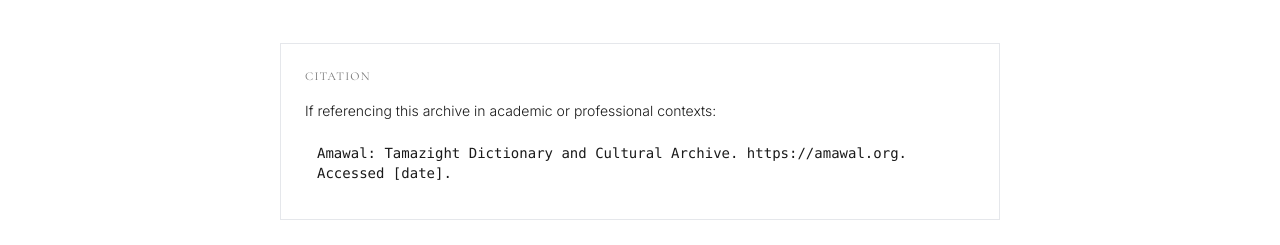
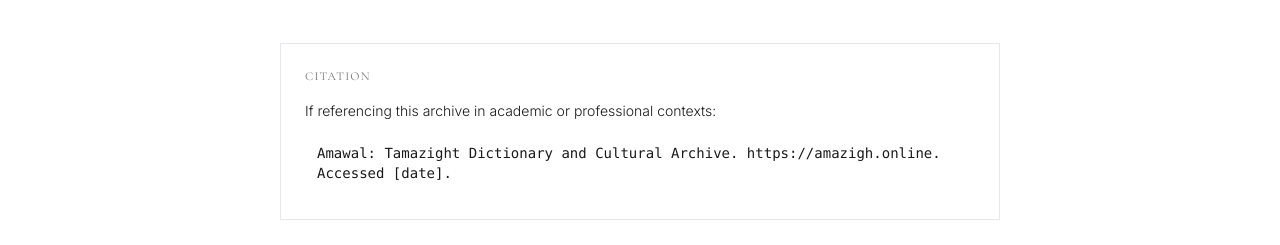
Before and after one commit to sienaindigoandlavender/tamazight-dictionary, a Next.js app: page /methodology in a window 1280 px wide. Shown: the part 1740-1985 px from the top of the page. Built offline with nearby package versions, Linux system fonts and the light colour scheme; no server answers.

Commit message:
Add files via upload

```diff
--- a/app/about/page.tsx
+++ b/app/about/page.tsx
@@ -2,6 +2,7 @@
 import Link from 'next/link';
 
 export const metadata: Metadata = {
+  alternates: { canonical: 'https://amazigh.online/about' },
   title: 'About - Amawal Tamazight Dictionary',
   description: 'Learn about the Tamazight language, Amazigh culture, and the mission behind the Amawal dictionary project.',
 };
--- a/app/alphabet/page.tsx
+++ b/app/alphabet/page.tsx
@@ -4,6 +4,7 @@
 import { AlphabetLetter } from '@/types';
 
 export const metadata: Metadata = {
+  alternates: { canonical: 'https://amazigh.online/alphabet' },
   title: 'Tifinagh Alphabet - Amawal Tamazight Dictionary',
   description: 'Learn the Tifinagh alphabet, the traditional script of the Amazigh (Berber) people. Complete chart with Latin equivalents and pronunciation guides.',
 };
--- a/app/api/dictionary/route.ts
+++ b/app/api/dictionary/route.ts
@@ -1,7 +1,7 @@
 import { NextRequest, NextResponse } from 'next/server';
 import { getAllEntries, getEntryByWord, searchEntries } from '@/lib/dictionary';
 
-const siteUrl = process.env.NEXT_PUBLIC_SITE_URL || 'https://amawal.app';
+const siteUrl = process.env.NEXT_PUBLIC_SITE_URL || 'https://amazigh.online';
 
 export async function GET(request: NextRequest) {
   const { searchParams } = new URL(request.url);
@@ -96,7 +96,7 @@
     publisher: {
       '@type': 'Organization',
       name: 'Dancing with Lions',
-      url: 'https://dancingwithlions.com',
+      url: 'https://dancingwiththelions.com',
     },
     inLanguage: ['tzm', 'en', 'fr', 'ar', 'es'],
     numberOfTerms: entries.length,
--- a/app/conjugation/page.tsx
+++ b/app/conjugation/page.tsx
@@ -3,6 +3,7 @@
 import { getAllVerbs } from '@/lib/conjugation';
 
 export const metadata: Metadata = {
+  alternates: { canonical: 'https://amazigh.online/conjugation' },
   title: 'Verb Conjugation - Amawal Tamazight Dictionary',
   description: 'Learn Tachelhit verb conjugations including aorist, preterite, imperative, and intensive forms.',
 };
--- a/app/dictionary/[word]/page.tsx
+++ b/app/dictionary/[word]/page.tsx
@@ -29,6 +29,7 @@
   return {
     title: `${entry.word} (${entry.tifinagh}) - Amawal Tamazight Dictionary`,
     description: `${entry.word} means "${entry.definitions[0]?.meaning}" in Tachelhit. Tifinagh: ${entry.tifinagh}. Learn pronunciation, etymology, and examples.`,
+    alternates: { canonical: `https://amazigh.online/dictionary/${encodeURIComponent(entry.word)}` },
   };
 }
 
@@ -472,7 +473,7 @@
 
 // Generate JSON-LD structured data for dictionary entry
 function generateJsonLd(entry: DictionaryEntry) {
-  const siteUrl = process.env.NEXT_PUBLIC_SITE_URL || 'https://amawal.vercel.app';
+  const siteUrl = process.env.NEXT_PUBLIC_SITE_URL || 'https://amazigh.online';
 
   return {
     "@context": "https://schema.org",
--- a/app/layout.tsx
+++ b/app/layout.tsx
@@ -1,11 +1,12 @@
 import type { Metadata, Viewport } from "next";
+import Script from "next/script";
 import "./globals.css";
 import Header from "@/components/Header";
 import Footer from "@/components/Footer";
 import { ThemeProvider } from "@/components/ThemeProvider";
 import { SuggestCorrectionFloating } from "@/components/SuggestCorrection";
 
-const siteUrl = process.env.NEXT_PUBLIC_SITE_URL || 'https://amawal.vercel.app';
+const siteUrl = process.env.NEXT_PUBLIC_SITE_URL || 'https://amazigh.online';
 
 export const viewport: Viewport = {
   width: 'device-width',
@@ -31,9 +32,14 @@
     "Berber language", "Amazigh dictionary", "learn Tamazight", "Tifinagh alphabet",
     "verb conjugation", "etymology", "pronunciation"
   ],
-  authors: [{ name: "Amawal Project" }],
-  creator: "Amawal Project",
-  publisher: "Amawal Project",
+  authors: [{ name: "Dancing with Lions" }],
+  creator: "Dancing with Lions",
+  publisher: "Dancing with Lions",
+
+  // Canonical
+  alternates: {
+    canonical: siteUrl,
+  },
 
   // OpenGraph
   openGraph: {
@@ -120,8 +126,13 @@
   },
   publisher: {
     "@type": "Organization",
-    name: "Amawal Project",
+    name: "Amawal",
     url: siteUrl,
+    parentOrganization: {
+      "@type": "Organization",
+      name: "Dancing with Lions",
+      url: "https://dancingwiththelions.com",
+    },
   },
 };
 
@@ -137,6 +148,9 @@
           type="application/ld+json"
           dangerouslySetInnerHTML={{ __html: JSON.stringify(jsonLd) }}
         />
+        {/* Google Analytics */}
+        <Script async src="https://www.googletagmanager.com/gtag/js?id=G-JZZL8XR39X" strategy="afterInteractive" />
+        <Script id="google-analytics" strategy="afterInteractive" dangerouslySetInnerHTML={{ __html: `window.dataLayer=window.dataLayer||[];function gtag(){dataLayer.push(arguments)}gtag('js',new Date());gtag('config','G-JZZL8XR39X');` }} />
       </head>
       <body className="font-sans antialiased min-h-screen flex flex-col">
         <ThemeProvider>
--- a/app/map/page.tsx
+++ b/app/map/page.tsx
@@ -19,6 +19,7 @@
 });
 
 export const metadata: Metadata = {
+  alternates: { canonical: 'https://amazigh.online/map' },
   title: 'Linguistic Atlas - Amawal Tamazight Dictionary',
   description: 'Explore the geographic distribution of Tamazight languages across North Africa. Interactive map showing Tachelhit, Kabyle, Tarifit, Central Atlas, Tuareg, and more.',
 };
--- a/app/methodology/page.tsx
+++ b/app/methodology/page.tsx
@@ -2,6 +2,7 @@
 import Link from 'next/link';
 
 export const metadata: Metadata = {
+  alternates: { canonical: 'https://amazigh.online/methodology' },
   title: 'Methodology - Amawal',
   description: 'Research methodology, sources, and ethical framework for the Amawal Tamazight Dictionary and Cultural Archive.',
 };
@@ -144,7 +145,7 @@
             If referencing this archive in academic or professional contexts:
           </p>
           <p className="text-sm font-mono bg-foreground/5 p-3 text-foreground/70">
-            Amawal: Tamazight Dictionary and Cultural Archive. https://amawal.org. Accessed [date].
+            Amawal: Tamazight Dictionary and Cultural Archive. https://amazigh.online. Accessed [date].
           </p>
         </section>
 
--- a/app/robots.ts
+++ b/app/robots.ts
@@ -1,7 +1,7 @@
 import { MetadataRoute } from 'next';
 
 export default function robots(): MetadataRoute.Robots {
-  const siteUrl = process.env.NEXT_PUBLIC_SITE_URL || 'https://amawal.app';
+  const siteUrl = process.env.NEXT_PUBLIC_SITE_URL || 'https://amazigh.online';
 
   return {
     rules: [
--- a/app/sitemap.ts
+++ b/app/sitemap.ts
@@ -2,7 +2,7 @@
 import { getAllEntries } from '@/lib/dictionary';
 
 export default function sitemap(): MetadataRoute.Sitemap {
-  const siteUrl = process.env.NEXT_PUBLIC_SITE_URL || 'https://amawal.app';
+  const siteUrl = process.env.NEXT_PUBLIC_SITE_URL || 'https://amazigh.online';
   const now = new Date().toISOString();
 
   // Static pages
--- a/app/symbols/page.tsx
+++ b/app/symbols/page.tsx
@@ -4,6 +4,7 @@
 import SymbolCard from '@/components/SymbolCard';
 
 export const metadata: Metadata = {
+  alternates: { canonical: 'https://amazigh.online/symbols' },
   title: 'Symbol Dictionary - Amawal',
   description: 'Explore Amazigh visual symbols - geometric patterns, tattoos, weaving motifs, and their meanings across Berber cultures.',
 };
```
Also changed, not shown: public/llms.txt.
